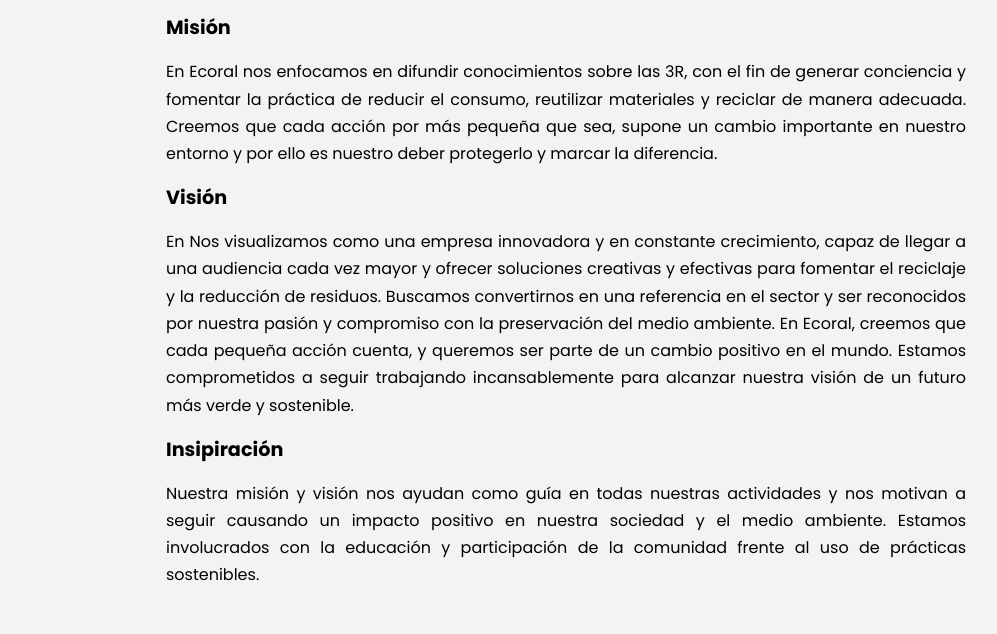
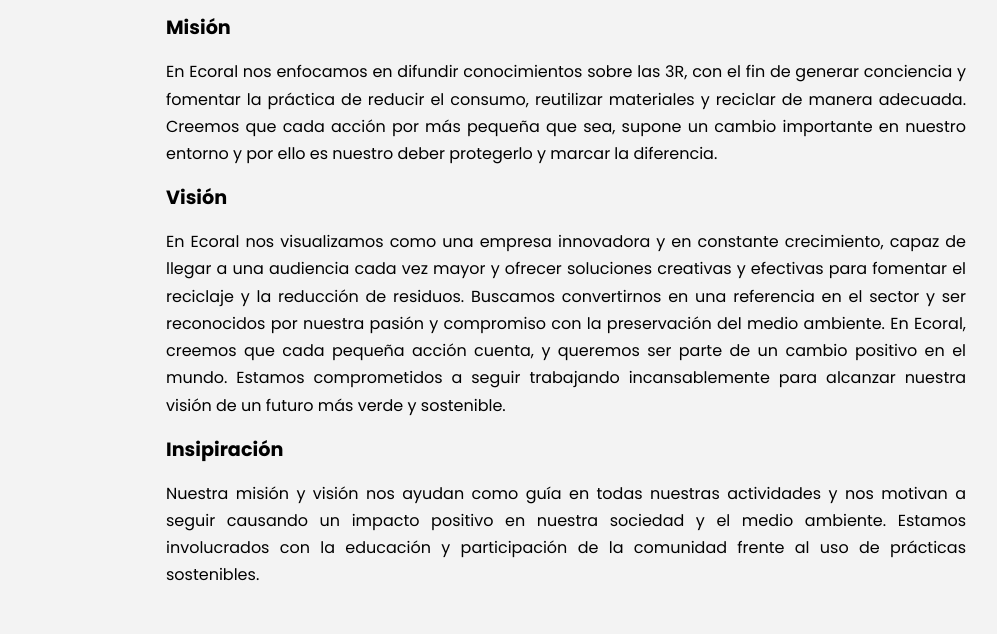
Before and after one commit to SamuelArenas0511/Ecoral, a plain HTML site: page Sobre nosotros.html in a window 1280 px wide. Shown: the part 1402-2036 px from the top of the page, without its empty margins (74-1071 px from the left). Drawn offline with nearby package versions, Linux system fonts and the light colour scheme.

Commit message:
Update Sobre nosotros.html

```diff
--- a/Sobre nosotros.html
+++ b/Sobre nosotros.html
@@ -64,7 +64,7 @@
         </p>
         <h2 class="sub-encabezado">Visión</h2>
        <p class="post-text">
-            En Nos visualizamos como una empresa innovadora y en constante crecimiento, capaz de llegar a una audiencia cada vez mayor y ofrecer soluciones creativas y efectivas para fomentar el reciclaje y la reducción de residuos. Buscamos convertirnos en una referencia en el sector y ser reconocidos por nuestra pasión y compromiso con la preservación del medio ambiente.
+            En Ecoral nos visualizamos como una empresa innovadora y en constante crecimiento, capaz de llegar a una audiencia cada vez mayor y ofrecer soluciones creativas y efectivas para fomentar el reciclaje y la reducción de residuos. Buscamos convertirnos en una referencia en el sector y ser reconocidos por nuestra pasión y compromiso con la preservación del medio ambiente.
             En Ecoral, creemos que cada pequeña acción cuenta, y queremos ser parte de un cambio positivo en el mundo. Estamos comprometidos a seguir trabajando incansablemente para alcanzar nuestra visión de un futuro más verde y sostenible.
         </p>
         <h2 class="sub-encabezado">Insipiración</h2>
```
